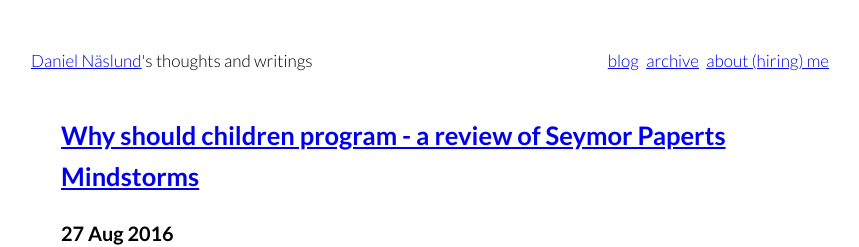
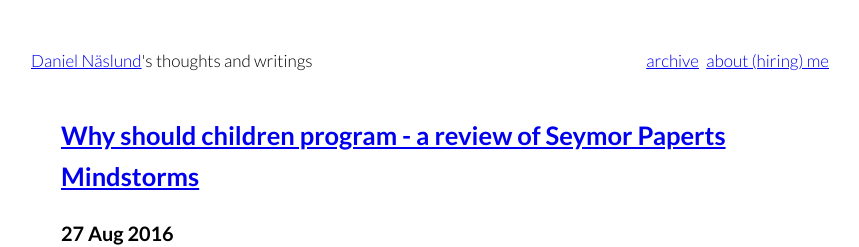
Before and after one commit to dannas/dannas.github.com, a Jekyll site: the page built from index.html, in a window 1280 px wide and 900 px high. Shown: the top 247 px of the window, without its empty margins (209-1068 px from the left). Built offline with Jekyll 4.4.1, drawn with Linux system fonts in a browser that asks for light colours; the list of posts is cut into pages by our own code.

Commit message:
Remove blog linḱ from navigation.

```diff
--- a/_layouts/default.html
+++ b/_layouts/default.html
@@ -22,7 +22,6 @@ layout: nil
             </header>
             <div class="navigation">
                 <ul>
-                    <li><a href="/index.html">blog</a></li>
                     <li><a href="/archive.html">archive</a></li>
                     <li><a href="/about.html">about (hiring) me</a></li>
                 </ul>
```
